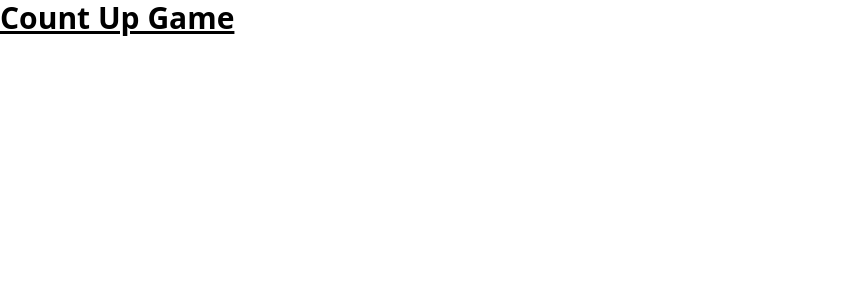
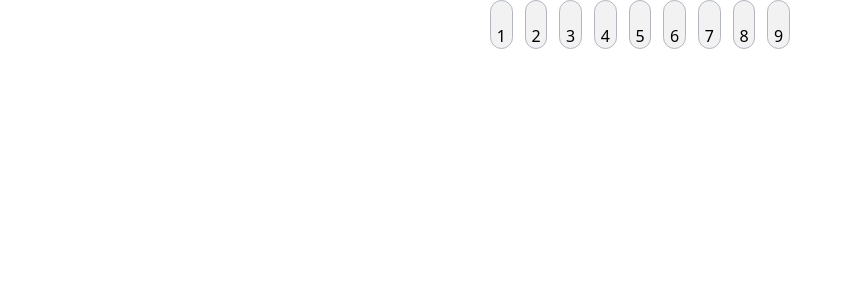
Before and after one commit to Cleancookie/dawdle-site, a Vue app: page / in a window 1280 px wide. Shown: the top 300 px of the page, without its empty margins (0-853 px from the left). Built offline with nearby package versions, Linux system fonts and the light colour scheme.

Commit message:
🚧 dawdling

```diff
--- a/src/components/count-up/CountUp.vue
+++ b/src/components/count-up/CountUp.vue
@@ -1,17 +1,28 @@
+<script setup>
+import { ref, computed } from 'vue';
+
+let rows = ref(3);
+
+let buttons = Array.from({ length: rows.value * 3 }, (_, i) => i + 1);
+buttons = ref(buttons.map((value) => ({ label: value.toString(), value })));
+
+const dynamicRowsClass = computed(() => `grid-rows-${rows.value}`);
+</script>
+
 <template>
-    <h1 class="text-3xl font-bold underline">Count Up Game</h1>
-    <div class="">
-        <button></button>
-        <button></button>
-        <button></button>
-        <button></button>
-        <button></button>
-        <button></button>
-        <button></button>
-        <button></button>
-        <button></button>
+    <div class="count-up-container flex justify-center">
+        <div class="count-up-board grid grid-flow-col gap-3 min-w-[300px]" :class="dynamicRowsClass">
+            <button v-for="btn in buttons" :value="btn.value">{{ btn.label }}</button>
+        </div>
     </div>
 </template>
 
 <style scoped>
+button {
+    background-color: rgba(242, 242, 242, 1);
+    border: 1px solid rgb(178 183 191);
+    width: 100%;
+    padding-top: 100%;
+    border-radius: 1.25em;
+}
 </style>
```
